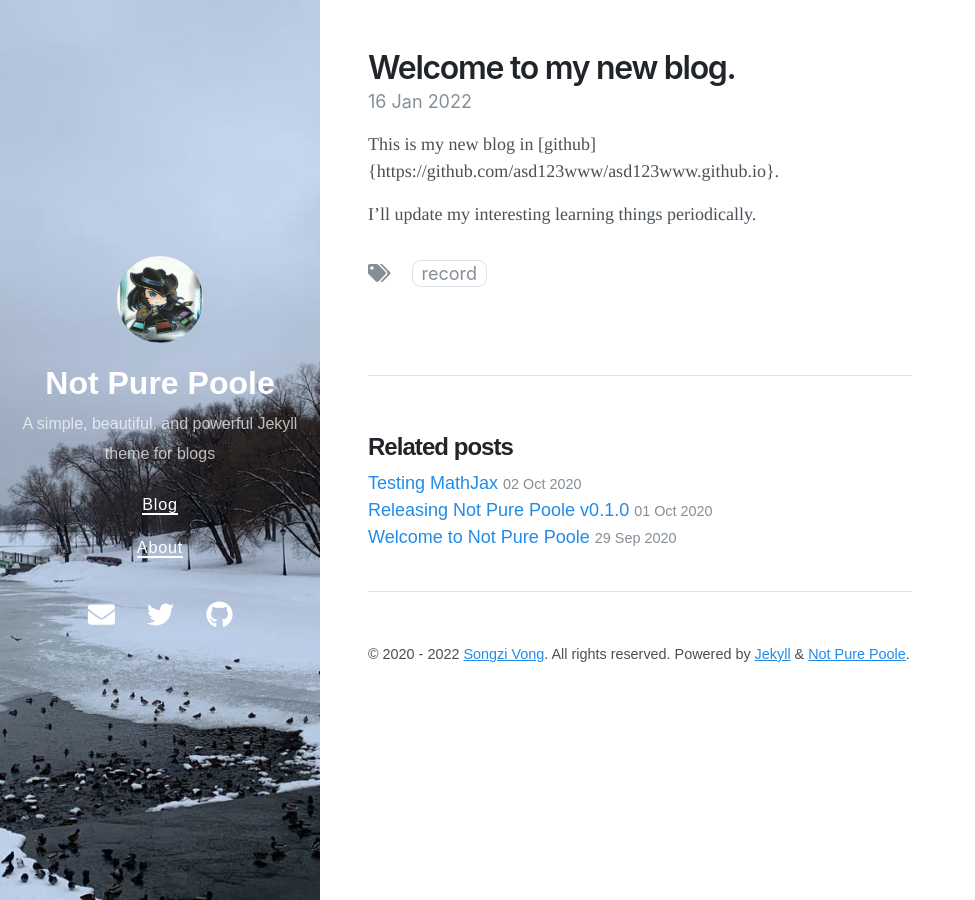
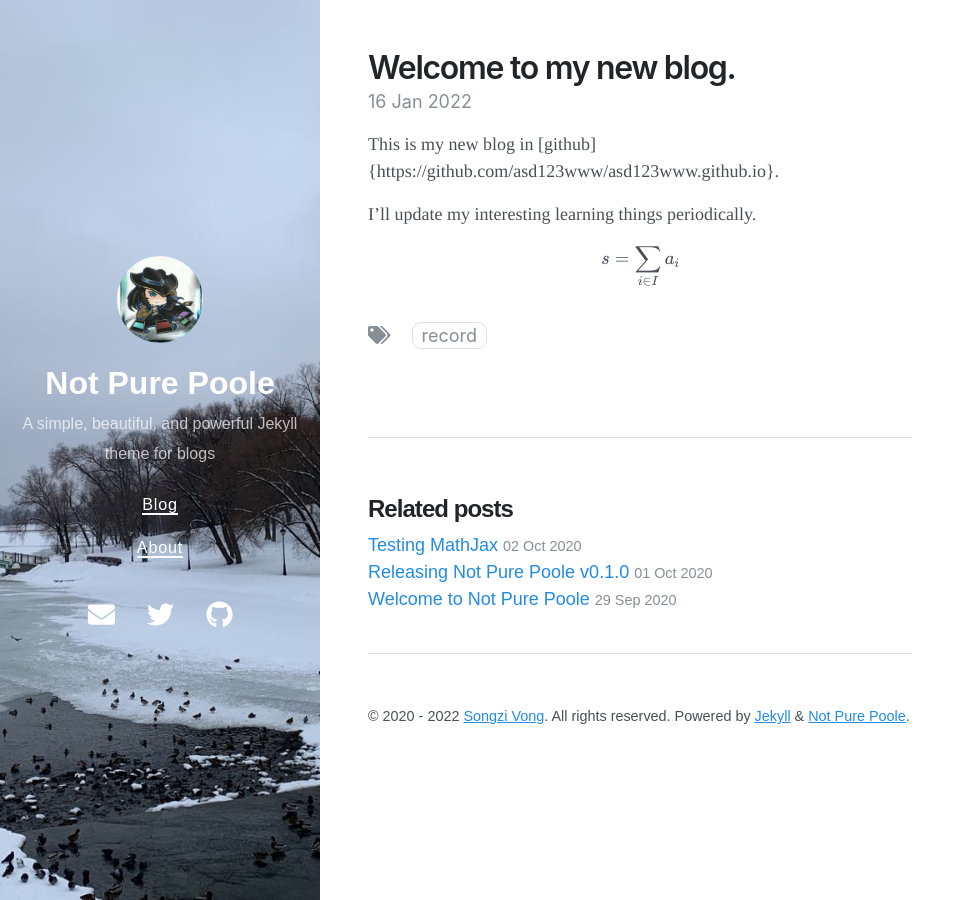
Before and after one commit to asd123www/asd123www.github.io, a Jekyll site: the page built from _posts/2022-01-16-new-blog.md, in a window 1280 px wide. Shown: the whole page, without its empty margins (0-975 px from the left). Built offline with Jekyll 4.4.1, drawn with Linux system fonts in a browser that asks for light colours; nearby versions of some CDN libraries.

Commit message:
Add first blog

```diff
--- a/_posts/2022-01-16-new-blog.md
+++ b/_posts/2022-01-16-new-blog.md
@@ -9,3 +9,6 @@ date: 2022-01-16 10:00 +0800
 This is my new blog in [github]{https://github.com/asd123www/asd123www.github.io}.
 
 I'll update my interesting learning things periodically.
+
+
+$$s = \sum_{i \in I} a_i$$
```
